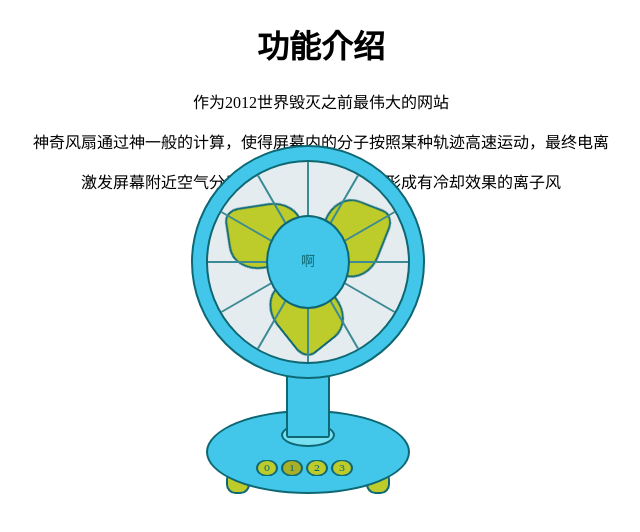
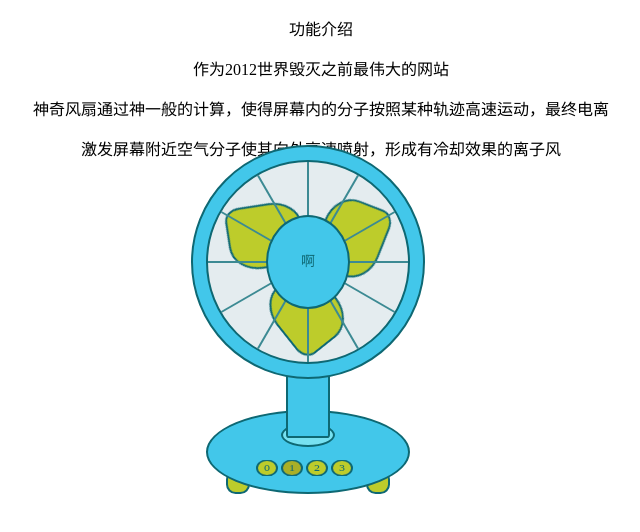
Before and after one commit to INSANE020/INSANE020.github.io, a plain HTML site: page fs.html in a window 1280 px wide. Shown: the whole page, without its empty margins (319-959 px from the left). Drawn offline with Linux system fonts and the light colour scheme.

Commit message:
Update fs.html

```diff
--- a/fs.html
+++ b/fs.html
@@ -12,7 +12,7 @@
 <body>
 
 <div style="text-align:center;">
-<h1>功能介绍</h1>
+<p>功能介绍</p>
 <p>作为2012世界毁灭之前最伟大的网站</p>
 <p>神奇风扇通过神一般的计算，使得屏幕内的分子按照某种轨迹高速运动，最终电离</p>
 <p>激发屏幕附近空气分子使其向外高速喷射，形成有冷却效果的离子风</p>
```
